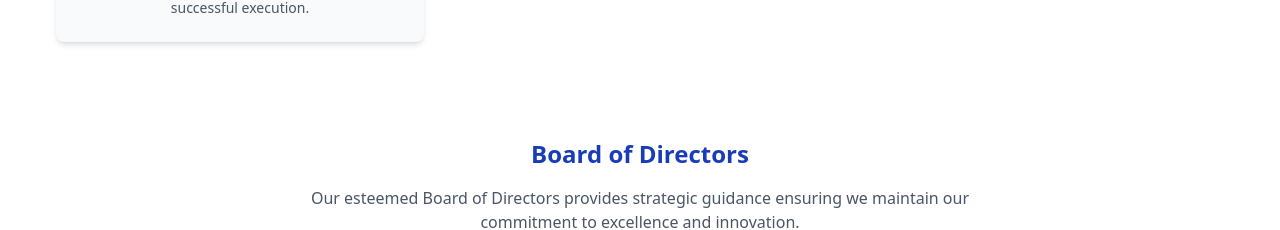
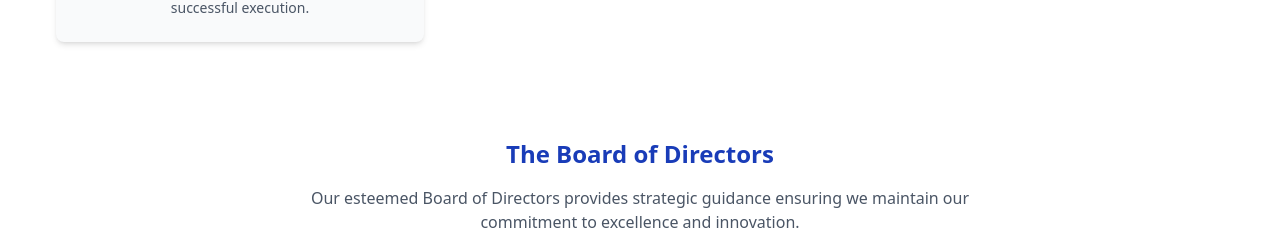
Before and after one commit to OumaArera/kduah-david, a React (Vite) app: page / in a window 1280 px wide. Shown: the part 6040-6270 px from the top of the page. Built offline with nearby package versions, Linux system fonts and the light colour scheme.

Commit message:
feat: completed projects

```diff
--- a/src/components/sections/Team.jsx
+++ b/src/components/sections/Team.jsx
@@ -96,7 +96,7 @@ const TeamSection = () => {
         {/* Board of Directors */}
         <div className="mt-24">
           <div className="text-center mb-12">
-            <h3 className="text-2xl font-semibold text-blue-800 mb-4">Board of Directors</h3>
+            <h3 className="text-2xl font-semibold text-blue-800 mb-4">The Board of Directors</h3>
             <p className="text-gray-600 max-w-2xl mx-auto">
               Our esteemed Board of Directors provides strategic guidance ensuring we maintain our commitment to excellence and innovation.
             </p>
```
